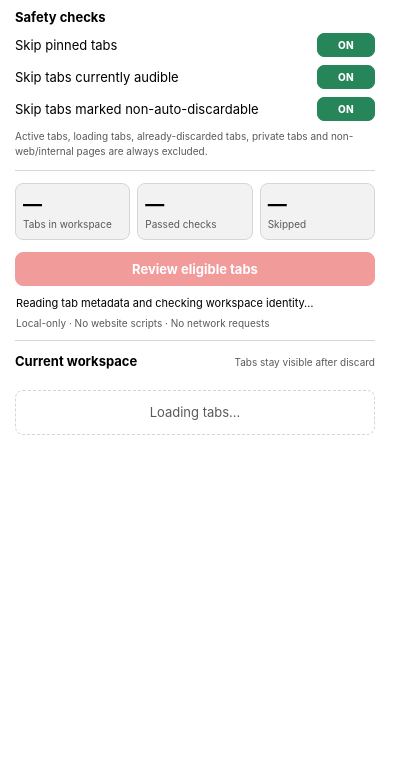
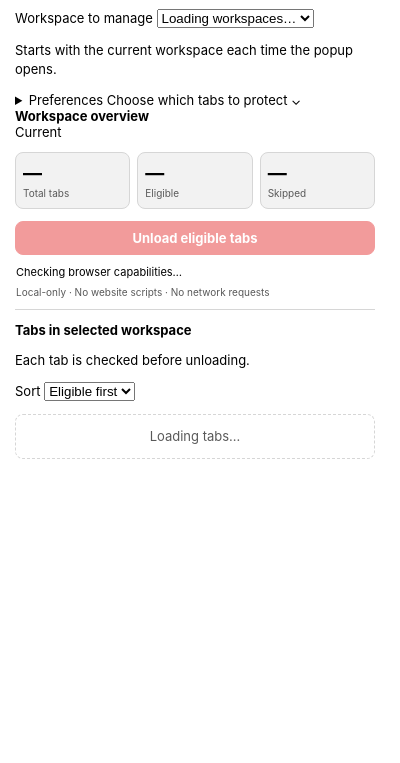
Before and after one commit to usman-pirzada/opera-tab-unloader, a browser extension: page popup.html in a window 400 px wide. Shown: the part 81-844 px from the top of the page. Drawn offline with Linux system fonts and the light colour scheme.

Commit message:
ui: add workspace selector and clearer popup sections

```diff
--- a/popup.html
+++ b/popup.html
@@ -12,13 +12,27 @@
       <div>
         <p class="eyebrow">OPERA GX</p>
         <h1>Workspace Tab Unloader</h1>
-        <p id="workspace-label" class="muted">Detecting active workspace…</p>
+        <p id="workspace-label" class="muted">Detecting workspaces…</p>
       </div>
-      <button id="refresh-button" class="icon-button" type="button" title="Refresh tab list" aria-label="Refresh tab list">↻</button>
     </header>
 
-    <section class="preferences" aria-labelledby="preferences-title">
-      <h2 id="preferences-title">Safety checks</h2>
+    <section class="panel workspace-panel" aria-labelledby="workspace-title">
+      <label id="workspace-title" class="field-label" for="workspace-select">Workspace to manage</label>
+      <select id="workspace-select" class="select-control" aria-label="Workspace to manage">
+        <option>Loading workspaces…</option>
+      </select>
+      <p id="workspace-scope-note" class="field-note">Starts with the current workspace each time the popup opens.</p>
+    </section>
+
+    <details class="panel settings-panel" id="settings-panel">
+      <summary>
+        <span class="summary-copy">
+          <span class="panel-title">Preferences</span>
+          <span class="panel-subtitle">Choose which tabs to protect</span>
+        </span>
+        <span class="summary-chevron" aria-hidden="true">⌄</span>
+      </summary>
+      <div class="settings-content">
         <div class="preference">
           <span id="pref-pinned-label">Skip pinned tabs</span>
           <button type="button" class="preference-toggle is-on" data-pref="skipPinnedTabs" aria-labelledby="pref-pinned-label" aria-pressed="true">ON</button>
@@ -31,25 +45,28 @@
           <span id="pref-auto-discard-label">Skip tabs marked non-auto-discardable</span>
           <button type="button" class="preference-toggle is-on" data-pref="skipNonAutoDiscardableTabs" aria-labelledby="pref-auto-discard-label" aria-pressed="true">ON</button>
         </div>
-      <p class="hint">Active tabs, loading tabs, already-discarded tabs, private tabs and non-web/internal pages are always excluded.</p>
-    </section>
+        <p class="field-note">Active tabs, loading tabs, already-discarded tabs, private tabs and non-web/internal pages are always excluded.</p>
+      </div>
+    </details>
 
-    <section class="summary" aria-label="Workspace tab summary">
-      <div class="metric"><span id="workspace-tab-count" class="metric-value">—</span><span class="metric-label">Tabs in workspace</span></div>
-      <div class="metric"><span id="eligible-count" class="metric-value">—</span><span class="metric-label">Passed checks</span></div>
+    <section class="summary-panel" aria-labelledby="stats-title">
+      <div class="section-title-row">
+        <h2 id="stats-title">Workspace overview</h2>
+        <span id="summary-workspace-name" class="section-chip">Current</span>
+      </div>
+      <div class="summary">
+        <div class="metric"><span id="workspace-tab-count" class="metric-value">—</span><span class="metric-label">Total tabs</span></div>
+        <div class="metric"><span id="eligible-count" class="metric-value">—</span><span class="metric-label">Eligible</span></div>
         <div class="metric"><span id="skipped-count" class="metric-value">—</span><span class="metric-label">Skipped</span></div>
-    </section>
-
-    <div class="bulk-row">
-      <button id="review-all-button" class="primary-button" type="button" disabled>Review eligible tabs</button>
       </div>
-
+      <button id="unload-all-button" class="primary-button" type="button" disabled>Unload eligible tabs</button>
       <section id="bulk-confirmation" class="confirmation" hidden aria-live="polite">
         <p id="bulk-confirmation-text"></p>
         <div class="confirmation-actions">
           <button id="cancel-bulk-button" class="secondary-button" type="button">Cancel</button>
-        <button id="confirm-bulk-button" class="danger-button" type="button">Confirm unload</button>
+          <button id="confirm-bulk-button" class="danger-button" type="button">Confirm bulk unload</button>
         </div>
+      </section>
     </section>
 
     <section class="status-panel" aria-label="Extension status">
@@ -57,8 +74,21 @@
       <p class="footer-note">Local-only · No website scripts · No network requests</p>
     </section>
 
-    <section class="tab-section" aria-labelledby="tabs-title">
-      <div class="section-heading"><h2 id="tabs-title">Current workspace</h2><span class="hint">Tabs stay visible after discard</span></div>
+    <section class="panel tab-section" aria-labelledby="tabs-title">
+      <div class="section-title-row tabs-heading">
+        <div>
+          <h2 id="tabs-title">Tabs in selected workspace</h2>
+          <p id="tab-section-note" class="panel-subtitle">Each tab is checked before unloading.</p>
+        </div>
+        <label class="sort-control">
+          <span>Sort</span>
+          <select id="tab-sort-select" class="sort-select" aria-label="Sort tabs">
+            <option value="eligible-first">Eligible first</option>
+            <option value="eligible-last">Eligible last</option>
+            <option value="tab-order">Tab order</option>
+          </select>
+        </label>
+      </div>
       <div id="tab-list" class="tab-list" aria-live="polite"><p class="empty-state">Loading tabs…</p></div>
     </section>
   </main>
```
Lines whose indentation alone changed are shown as unchanged.
